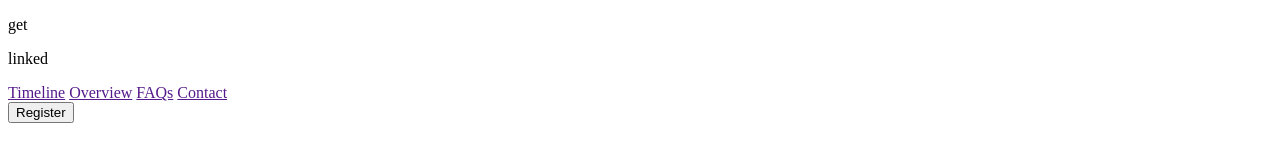
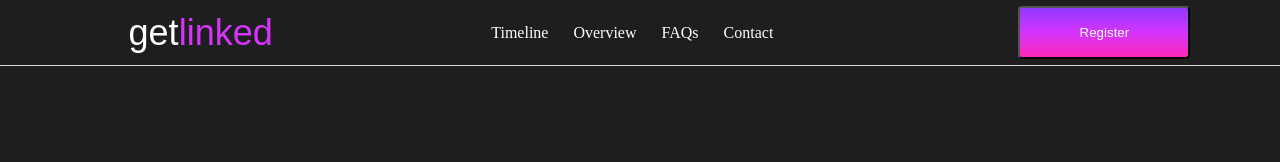
Before and after one commit to UdderlyImprobable/getlinked-hackathon, a plain HTML site: page index.html in a window 1280 px wide. Drawn offline with Linux system fonts and the light colour scheme; a web font is replaced by a local one.

Commit message:
Create and style the navigation bar

```diff
--- a/index.html
+++ b/index.html
@@ -2,9 +2,12 @@
 <html lang="en">
 
 <head>
+  <link href="https://api.fontshare.com/v2/css?f[]=clash-display@700&display=swap" rel="stylesheet">
+  <link rel="stylesheet" href="style.css">
   <meta charset="UTF-8">
   <meta name="viewport" content="width=device-width, initial-scale=1.0">
   <title>Landing Page</title>
+
 </head>
 
 <body>
--- /dev/null
+++ b/style.css
@@ -0,0 +1,67 @@
+body {
+  padding: 0px;
+  margin: 0px;
+  background-color: #1E1E1E;
+}
+
+
+
+nav {
+  display: flex;
+  justify-content: space-between;
+  align-items: center;
+  height: 65px;
+  padding: 0 7% 0 9%;
+  border-bottom: 1px solid #D9D9D9;
+}
+
+.logo {
+  display: flex;
+  justify-content: center;
+  align-items: center;
+  height: 44px;
+  width: 171px;
+}
+
+.logo-text1, .logo-text2 {
+  display: inline;
+  font-family: 'Clash Display', sans-serif;
+  font-size: 36.1px;
+}
+
+.logo-text1 {
+  color: #FFFFFF;
+  text-align: right;
+}
+
+.logo-text2 {
+  color: #D434FE;
+}
+
+.nav-bar {
+  display: flex;
+  align-items: center;
+  gap: 40px;
+  flex: 1;
+}
+
+.nav-links {
+  display: flex;
+  justify-content: center;
+  align-items: center;
+  gap: 25px;
+  flex: 1;
+}
+
+.nav-links a {
+  color: #FFFFFF;
+  text-decoration: none;
+}
+
+button {
+  width: 172px;
+  height: 53px;
+  color: #FFFFFF;
+  background: linear-gradient(#903AFF, #D434FE, #FF26B9);
+  border-radius: 4px;
+}
```
